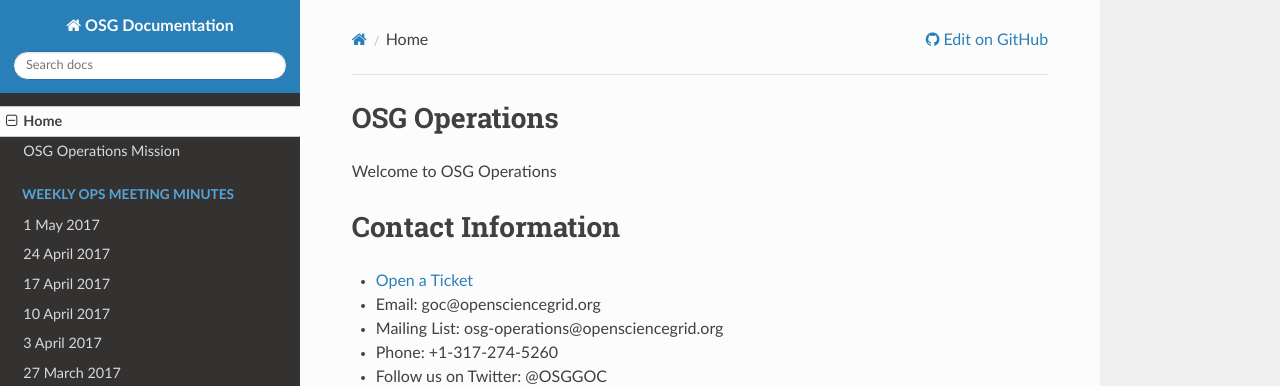
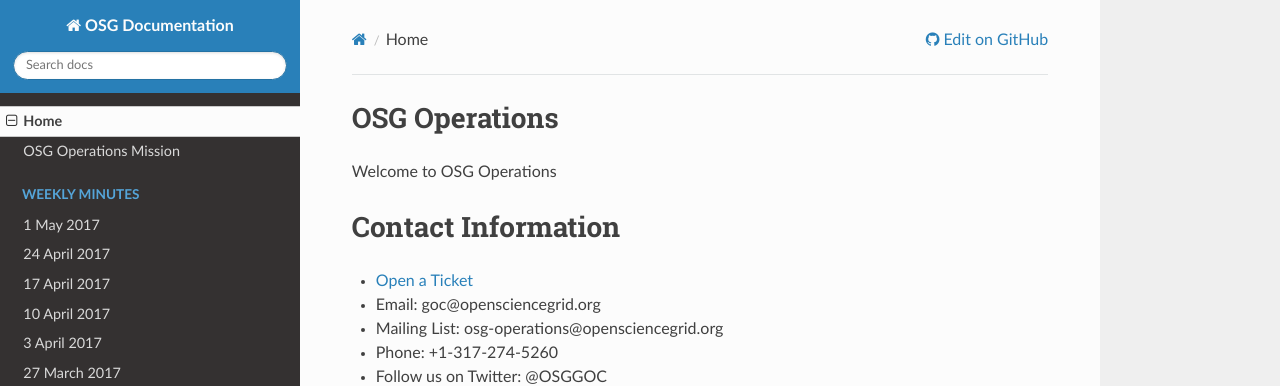
Before and after one commit to osg-htc/operations, an MkDocs documentation site: the page built from docs/index.md, in a window 1280 px wide. Shown: the top 386 px of the page. Built offline with MkDocs 1.6.1, drawn with Linux system fonts in a browser that asks for light colours; nearby versions of some CDN libraries; old or Windows-style settings are respelled for this version of MkDocs.

Commit message:
Update mkdocs.yml

```diff
--- a/mkdocs.yml
+++ b/mkdocs.yml
@@ -1,4 +1,3 @@
-
 site_name: OSG Documentation
 site_url: https://opensciencegrid.github.io/operations
 repo_url: https://github.com/opensciencegrid/operations
@@ -10,7 +9,7 @@
 pages:
 - Home: 'index.md'
 - OSG Operations Mission: 'mission.md'
-- Weekly Ops Meeting Minutes:
+- Weekly Minutes:
   - '1 May 2017': 'WeeklyMinutes/1May2017.md'
   - '24 April 2017': 'WeeklyMinutes/24Apr2017.md'
   - '17 April 2017': 'WeeklyMinutes/17Apr2017.md'
```
